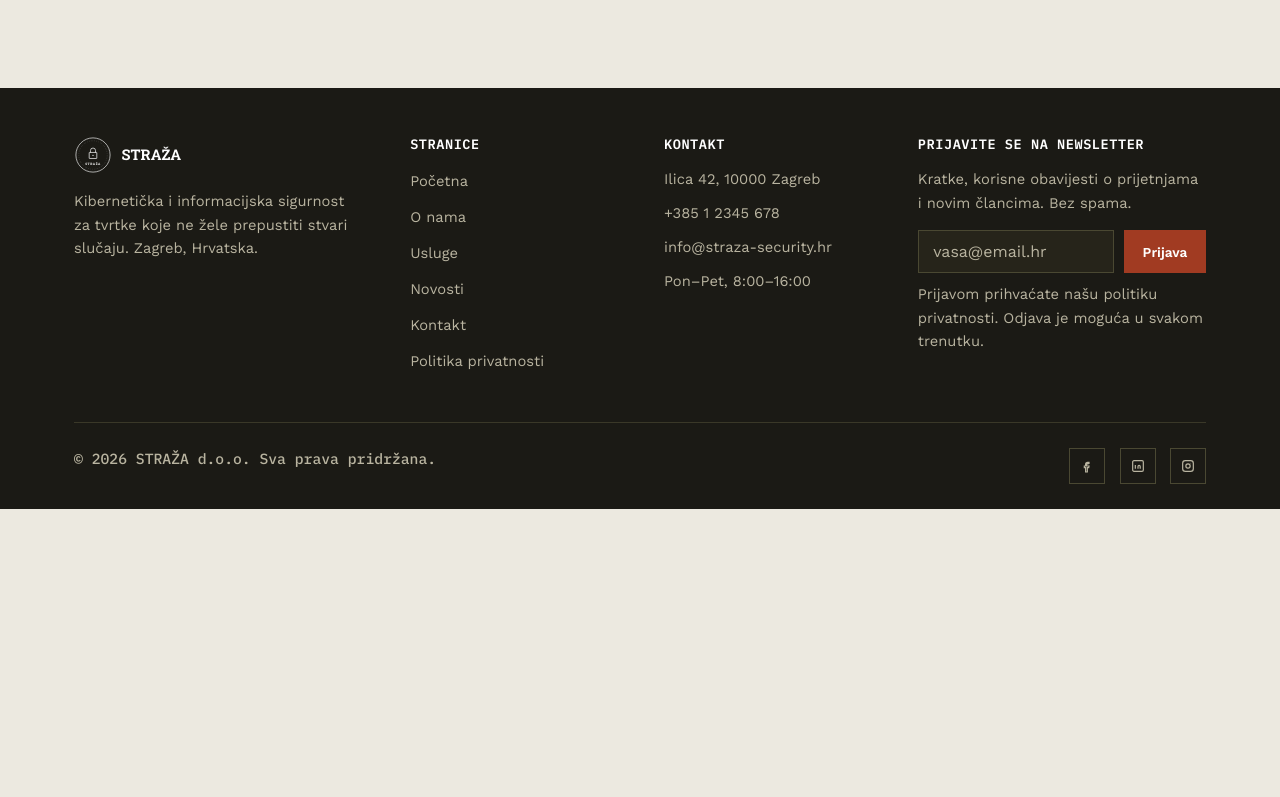
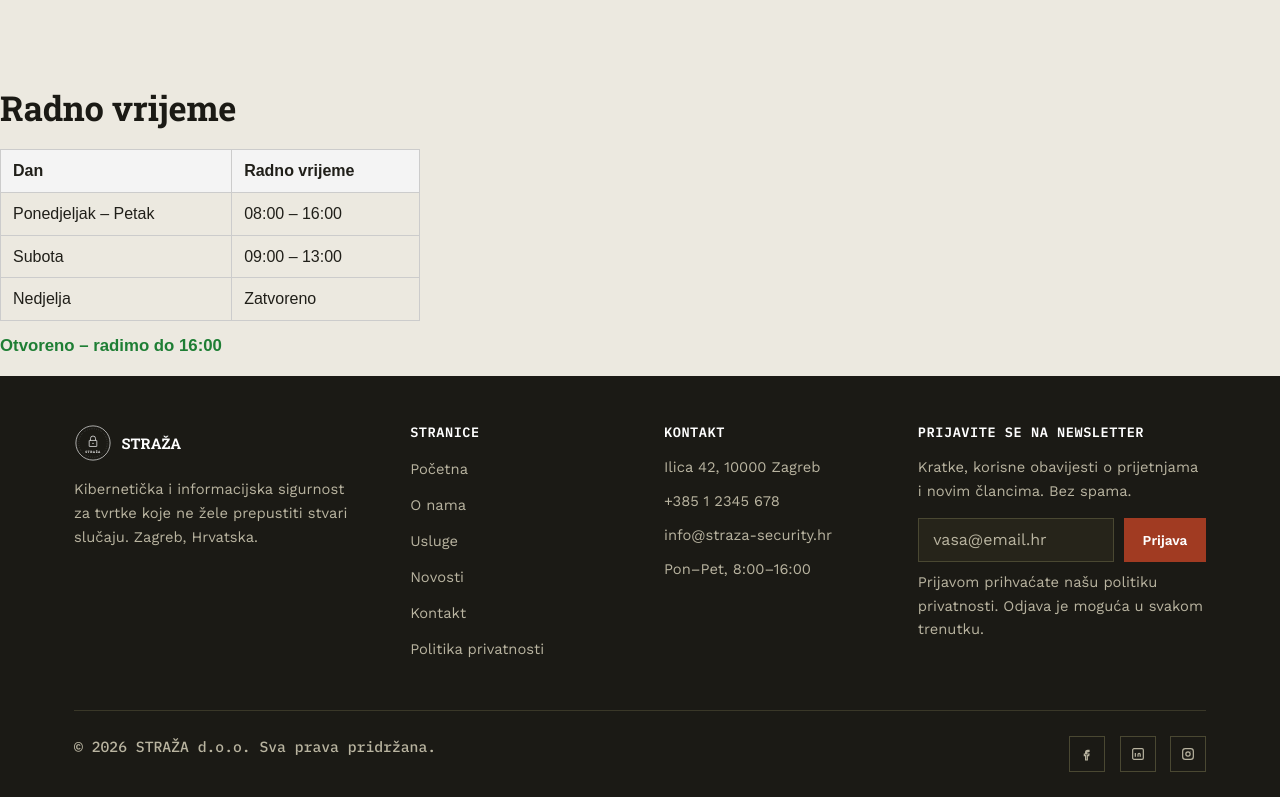
Before and after one commit to mateohartl2907-hub/AI-stranica, a PHP site: page /kontakt.php in a window 1280 px wide. Shown: the part 1124-1921 px from the top of the page. Before the commit the page ends 1633 px from the top, so only its background shows below. Run offline with PHP 8.4, Linux system fonts and the light colour scheme.

Commit message:
zadatak 1

```diff
--- a/Zaglavlje.php
+++ b/Zaglavlje.php
@@ -1,5 +1,8 @@
 <?php
  //TSD-4RT | M.H | 27.10.2026
+
+
+
  ?>
 
 <header class="site-header">
--- a/index.php
+++ b/index.php
@@ -17,6 +17,8 @@
   <?php
 
  include "zaglavlje.php";
+
+
 
   ?>
 
--- a/kontakt.php
+++ b/kontakt.php
@@ -141,6 +141,102 @@
       </div>
     </section>
 
+
+    <?php
+// Opcionalno: postavi vremensku zonu ako server nije u hrvatskoj zoni
+// date_default_timezone_set('Europe/Zagreb');
+
+$dan = (int) date("N"); // 1 = ponedjeljak ... 7 = nedjelja
+$sat = (int) date("G"); // sat bez vodeće nule, 0-23
+
+// Logika radnog vremena:
+// Pon - Pet (1 - 5): 8:00 - 16:00 (u 16:00 je već zatvoreno -> sat 8..15)
+// Subota (6): 9:00 - 13:00 (u 13:00 je već zatvoreno -> sat 9..12)
+// Nedjelja (7): ne radi
+
+if ($dan >= 1 && $dan <= 5 && $sat >= 8 && $sat < 16) {
+    $poruka = "Otvoreno – radimo do 16:00";
+    $klasa = "status-otvoreno";
+} elseif ($dan === 6 && $sat >= 9 && $sat < 13) {
+    $poruka = "Otvoreno – radimo do 13:00";
+    $klasa = "status-otvoreno";
+} else {
+    $poruka = "Zatvoreno";
+    $klasa = "status-zatvoreno";
+}
+?>
+<!DOCTYPE html>
+<html lang="hr">
+<head>
+    <meta charset="UTF-8">
+    <title>Kontakt – Radno vrijeme</title>
+    <style>
+        .radno-vrijeme-box {
+            max-width: 420px;
+            font-family: Arial, sans-serif;
+        }
+        table.radno-vrijeme {
+            width: 100%;
+            border-collapse: collapse;
+            margin-bottom: 12px;
+        }
+        table.radno-vrijeme th,
+        table.radno-vrijeme td {
+            border: 1px solid #ccc;
+            padding: 8px 12px;
+            text-align: left;
+        }
+        table.radno-vrijeme th {
+            background-color: #f4f4f4;
+        }
+        .poruka-status {
+            font-weight: bold;
+            font-size: 1.05rem;
+        }
+        .status-otvoreno {
+            color: #1e7e34; /* zeleno */
+        }
+        .status-zatvoreno {
+            color: #6c757d; /* sivo */
+        }
+    </style>
+</head>
+<body>
+
+    <div class="radno-vrijeme-box">
+        <h2>Radno vrijeme</h2>
+
+        <table class="radno-vrijeme">
+            <thead>
+                <tr>
+                    <th>Dan</th>
+                    <th>Radno vrijeme</th>
+                </tr>
+            </thead>
+            <tbody>
+                <tr>
+                    <td>Ponedjeljak – Petak</td>
+                    <td>08:00 – 16:00</td>
+                </tr>
+                <tr>
+                    <td>Subota</td>
+                    <td>09:00 – 13:00</td>
+                </tr>
+                <tr>
+                    <td>Nedjelja</td>
+                    <td>Zatvoreno</td>
+                </tr>
+            </tbody>
+        </table>
+
+        <p class="poruka-status <?= htmlspecialchars($klasa) ?>">
+            <?= htmlspecialchars($poruka) ?>
+        </p>
+    </div>
+
+</body>
+</html>
+
   </main>
   <footer class="site-footer">
     <div class="wrap">
@@ -202,5 +298,8 @@
     </div>
   </footer>
   <script src="js/script.js"></script>
+
+
+
 </body>
 </html>
--- a/podnozje.php
+++ b/podnozje.php
@@ -68,4 +68,5 @@ $cistEmail = strtolower(trim($email));
         </div>
       </div>
     </div>
+
   </footer>
```
Also changed, not shown: Vjezba6.php/vjezba6.php (added).
